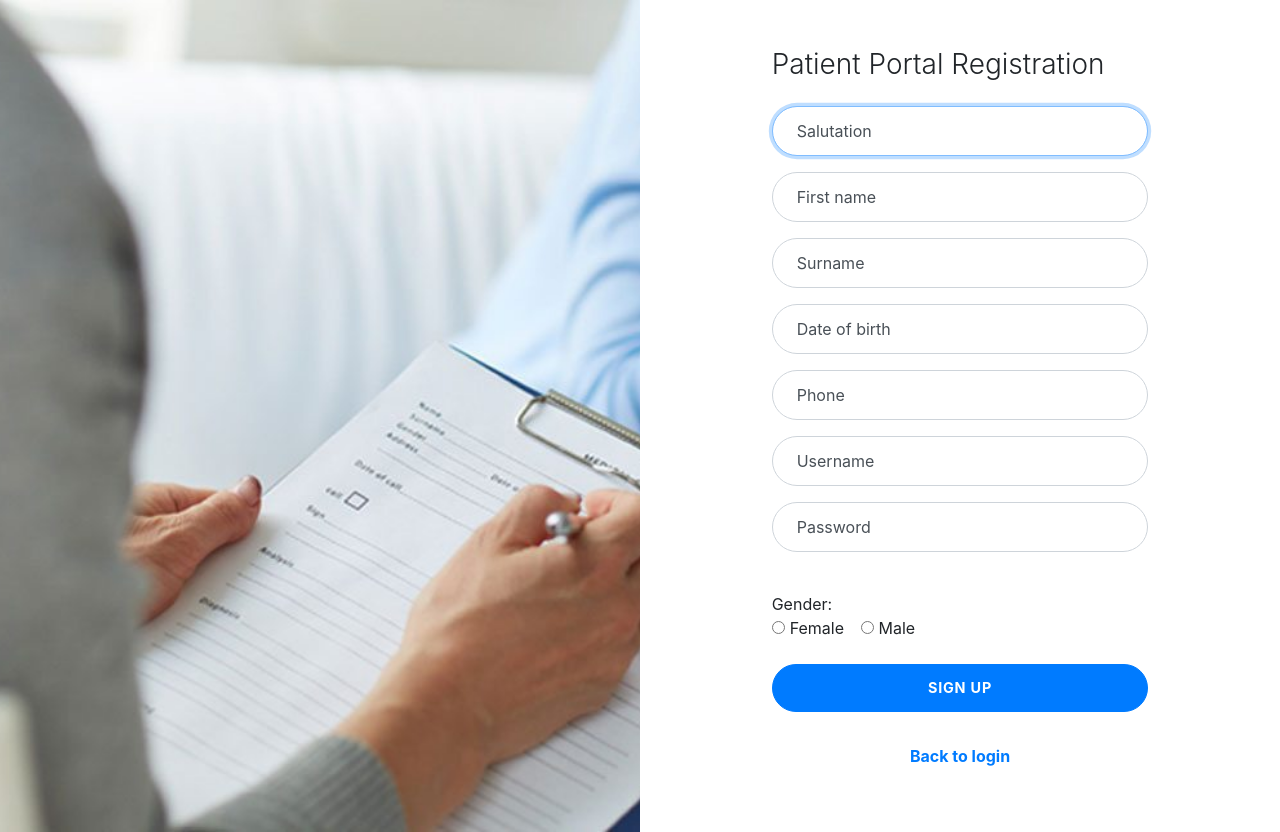
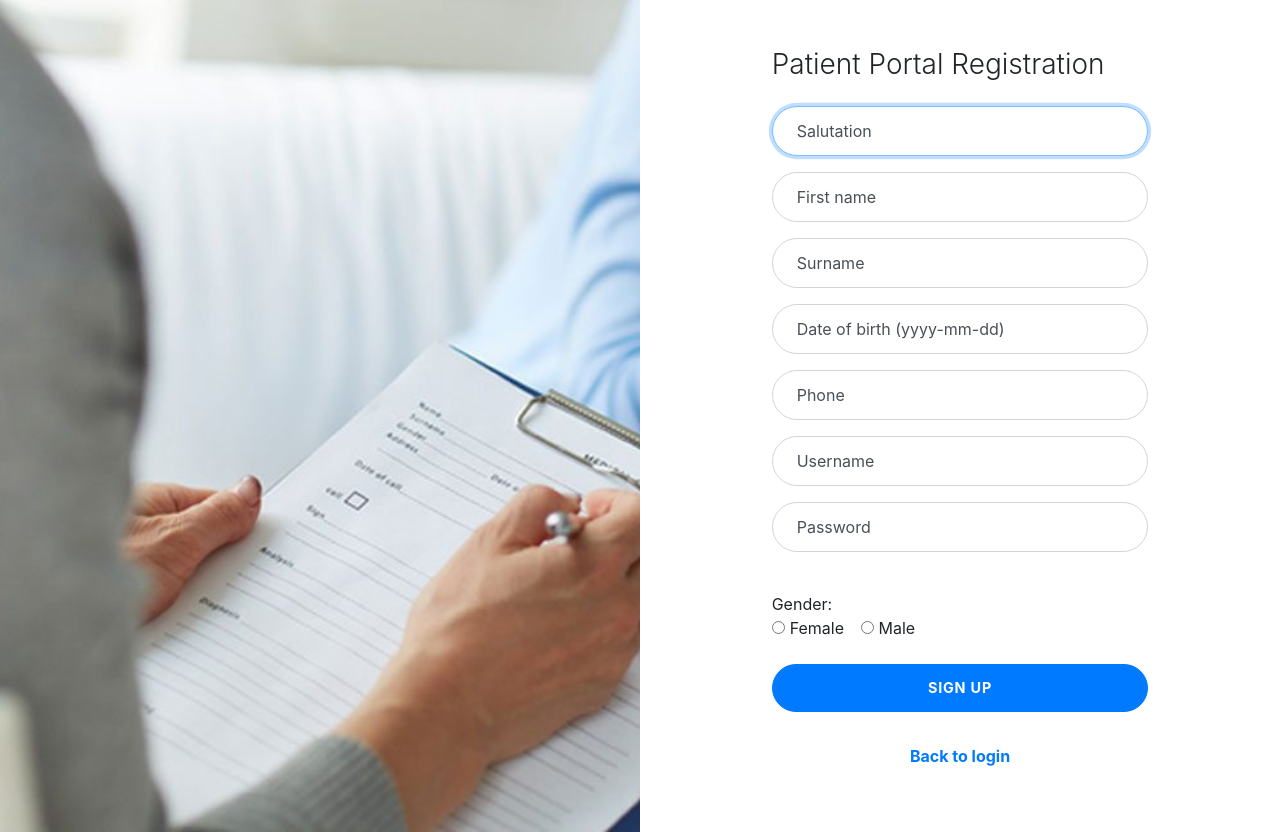
Before and after one commit to ZiRong27/ESD-Mentality, a PHP site: page /view-all-doctors/ui/patient/register.php in a window 1280 px wide. Run offline with PHP 8.4, Linux system fonts and the light colour scheme; some libraries are stand-ins or nearby versions.

Commit message:
Update register.php
included (yyy-mm-dd) in dob for clarity

```diff
--- a/app/ui/patient/register.php
+++ b/app/ui/patient/register.php
@@ -33,8 +33,8 @@
                   <label for="surname">Surname</label>
                 </div>
                 <div class="form-label-group">
-                  <input id="dob" class="form-control" placeholder="Date of birth" required autofocus>
-                  <label for="dob">Date of birth</label>
+                  <input id="dob" class="form-control" placeholder="Date of birth (yyyy-mm-dd)" required autofocus>
+                  <label for="dob">Date of birth (yyyy-mm-dd)</label>
                 </div>
                 <div class="form-label-group">
                   <input id="phone" class="form-control" placeholder="Phone" required autofocus>
```
